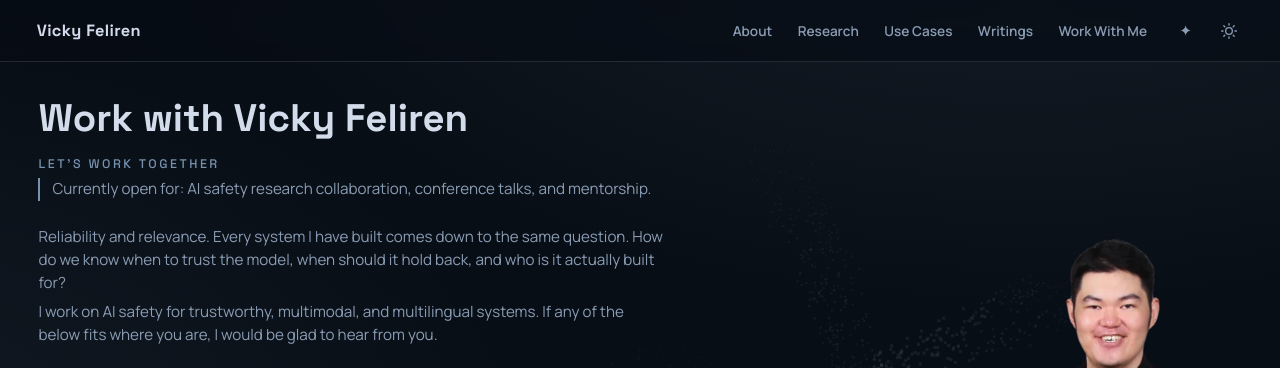
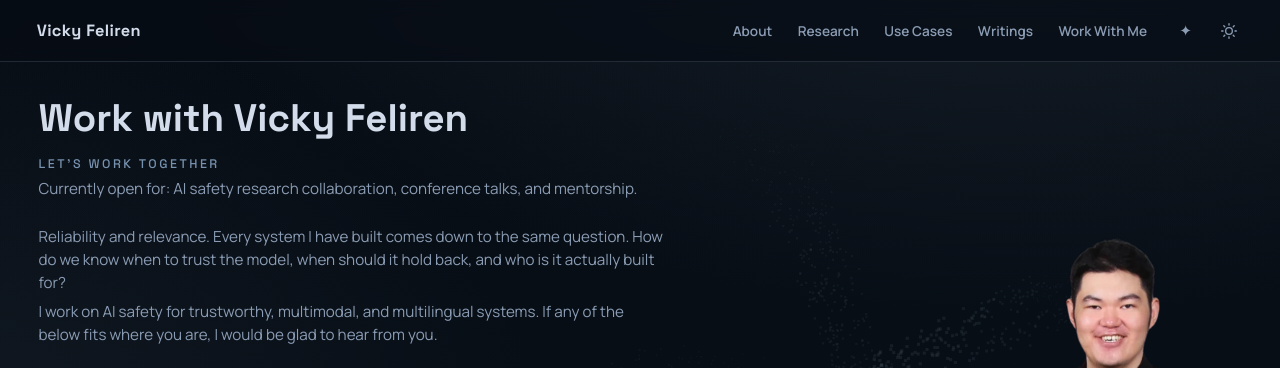
Before and after one commit to Feliren88/feliren88.github.io, a Jekyll site: the page built from _pages/contact.md, in a window 1280 px wide. Shown: the top 368 px of the page. Built offline with Jekyll 4.4.1, drawn with Linux system fonts in a browser that asks for light colours.

Commit message:
Remove vertical accent border on contact page availability headline

```diff
--- a/css/styles.css
+++ b/css/styles.css
@@ -2116,8 +2116,6 @@ html[data-theme="light"] .tech-tag--tool {
 .availability-hl {
   font-size: var(--fs-base);
   color: var(--muted);
-  border-left: 2px solid var(--accent);
-  padding-left: 0.75rem;
   margin: 0.4rem 0 1.5rem;
   line-height: 1.5;
 }
```
